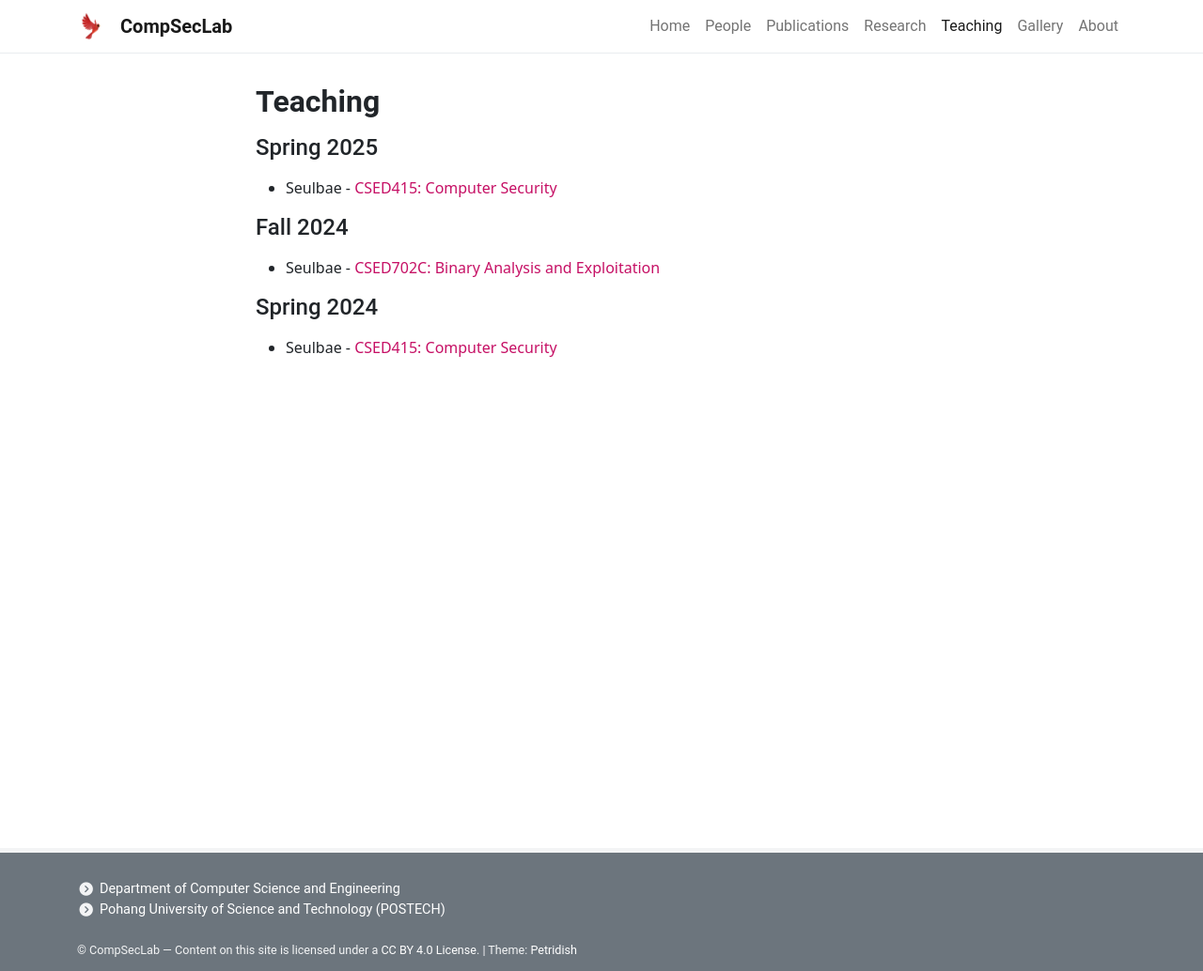
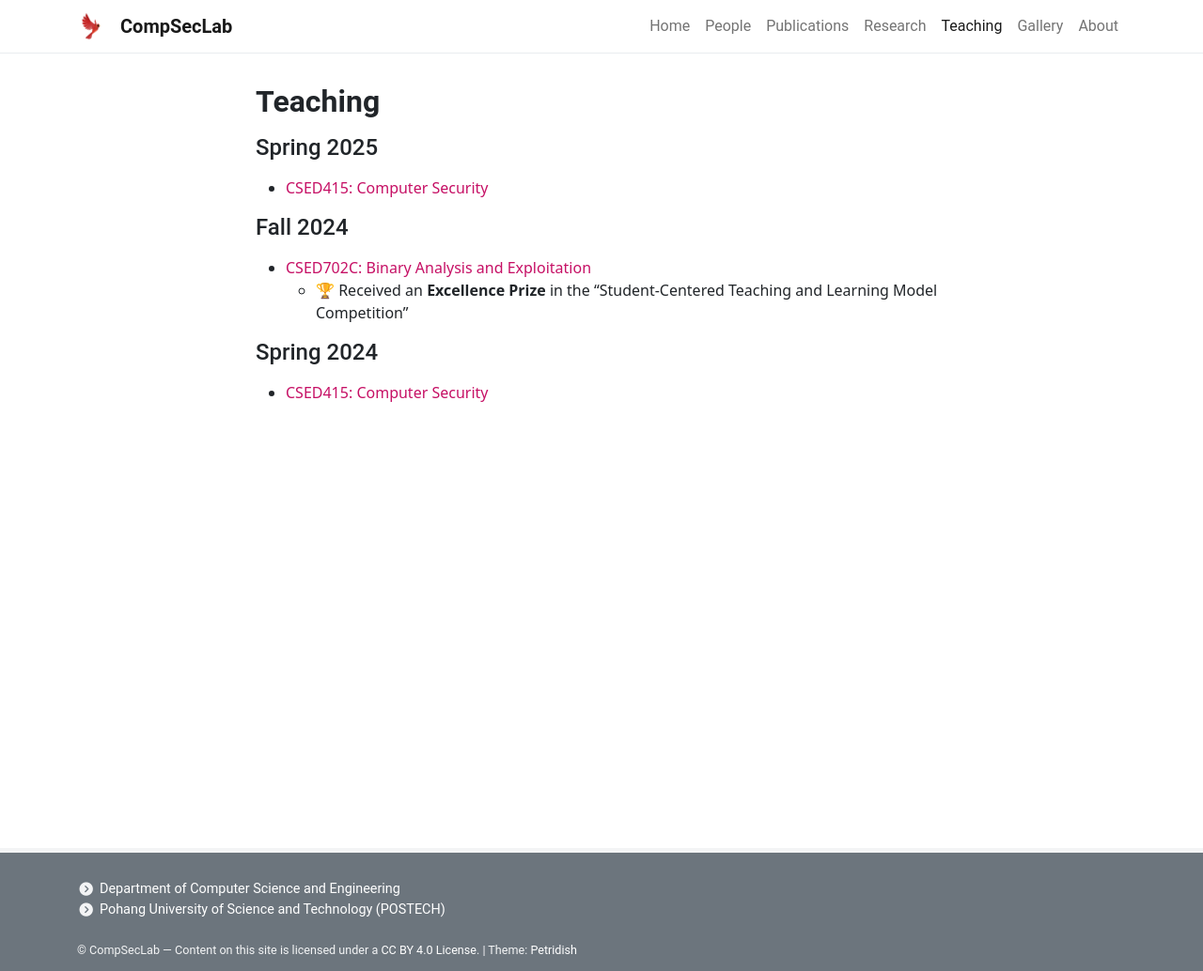
Before and after one commit to postech-compsec/postech-compsec.github.io, a Jekyll site: the page built from pages/teaching.md, in a window 1280 px wide. Shown: the whole page at 94% size. Built offline with Jekyll 4.4.1, drawn with Linux system fonts in a browser that asks for light colours; nearby versions of some CDN libraries.

Commit message:
update teaching

```diff
--- a/pages/teaching.md
+++ b/pages/teaching.md
@@ -8,10 +8,11 @@ permalink: /teaching/
 ## **Teaching**
 
 #### Spring 2025
-* Seulbae - [CSED415: Computer Security](/teaching/csed415/2025sp)
+* [CSED415: Computer Security](/teaching/csed415/2025sp)
 
 #### Fall 2024
-* Seulbae - [CSED702C: Binary Analysis and Exploitation](/teaching/csed702c/2024fa)
+* [CSED702C: Binary Analysis and Exploitation](/teaching/csed702c/2024fa)
+  * 🏆 Received an **Excellence Prize** in the "Student-Centered Teaching and Learning Model Competition"
 
 #### Spring 2024
-* Seulbae - [CSED415: Computer Security](/teaching/csed415/2024sp)
+* [CSED415: Computer Security](/teaching/csed415/2024sp)
```
